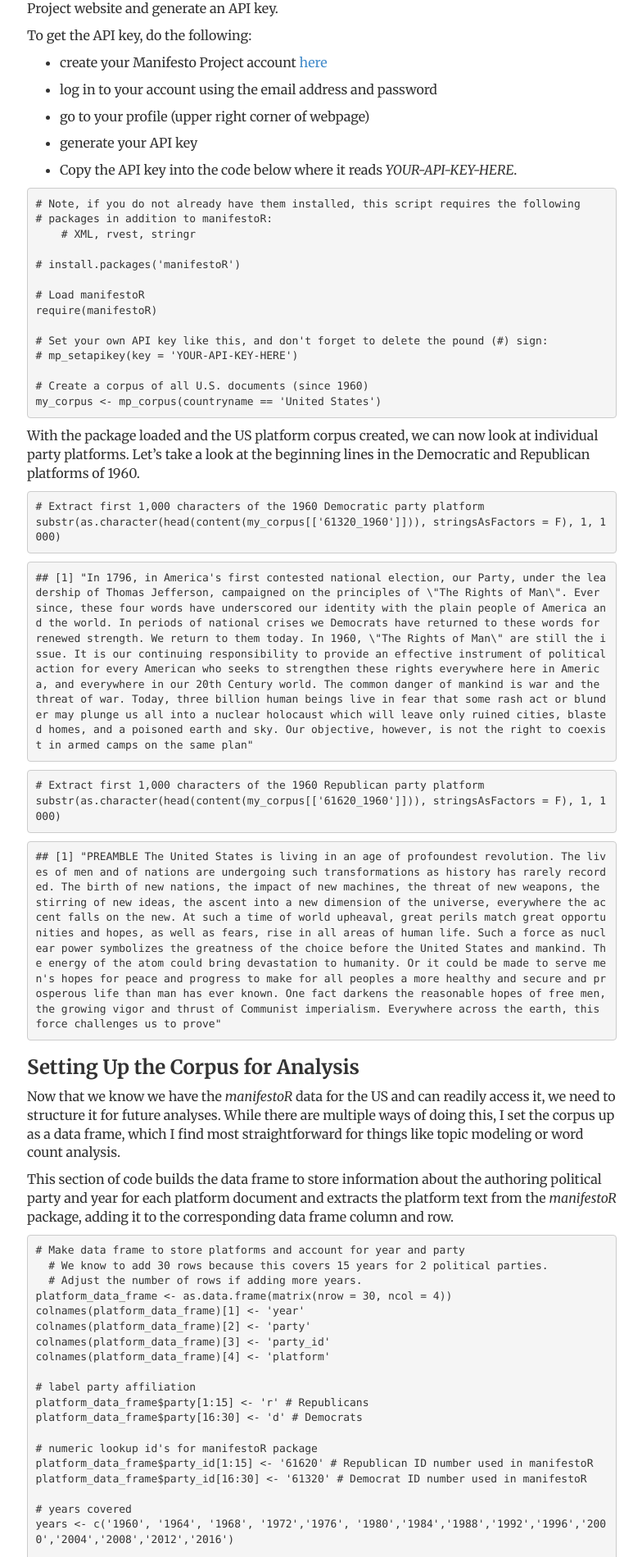
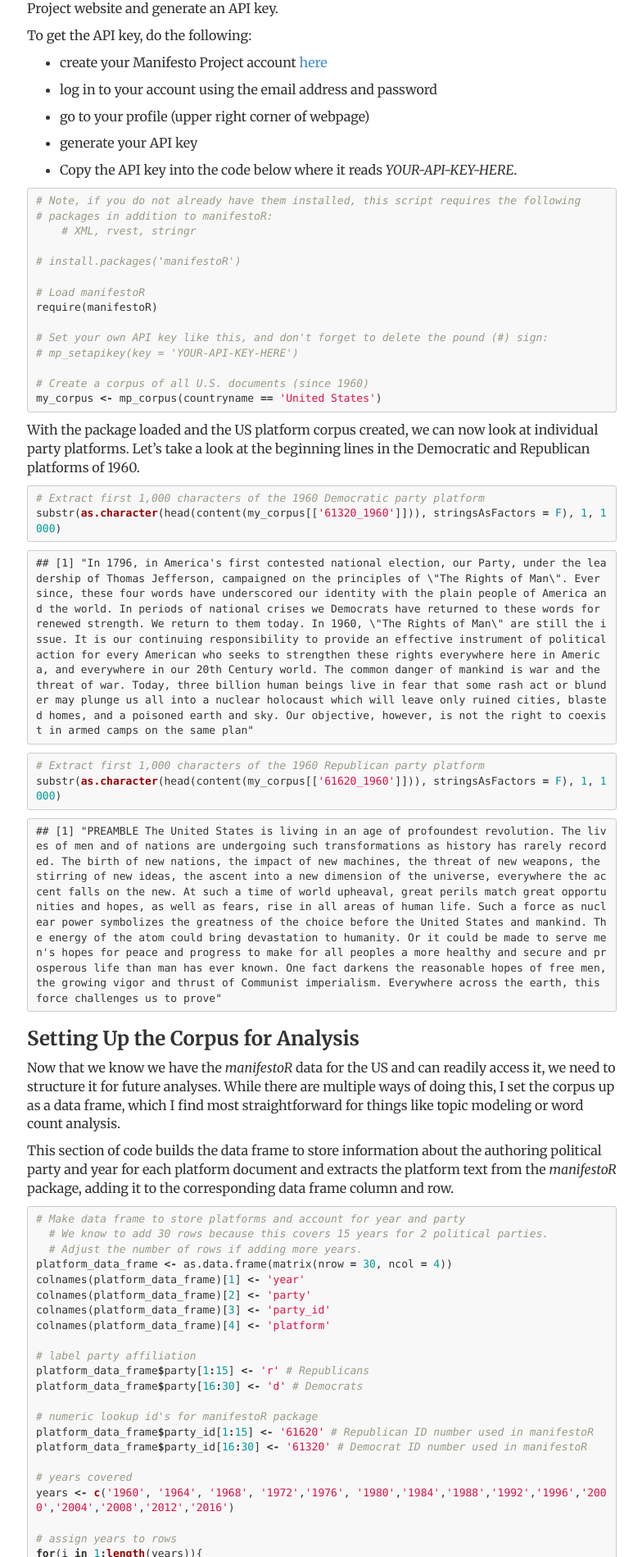
Before and after one commit to joshuarbruce/joshuarbruce.github.io, a Jekyll site: the page built from _posts/2016-09-01-getting-party-platforms.md, in a window 1280 px wide. Shown: the part 469-2368 px from the top of the page at 82% size, without its empty margins (247-1031 px from the left). Built offline with Jekyll 4.4.1, drawn with Linux system fonts in a browser that asks for light colours; nearby versions of some CDN libraries.

Commit message:
Update style.css

```diff
--- a/css/style.css
+++ b/css/style.css
@@ -115,6 +115,69 @@
     border-left: none;
 }
 
-code {
-	color: inherit !important;
-}
+/* github style pygments theme for jekyll */
+/* from https://github.com/aahan/pygments-github-style */
+
+.highlight pre, pre, .highlight .hll { background-color: #f8f8f8; border: 1px solid #ccc; padding: 6px 10px; border-radius: 3px; }
+.highlight .c { color: #999988; font-style: italic; }
+.highlight .err { color: #a61717; background-color: #e3d2d2; }
+.highlight .k { font-weight: bold; }
+.highlight .o { font-weight: bold; }
+.highlight .cm { color: #999988; font-style: italic; }
+.highlight .cp { color: #999999; font-weight: bold; }
+.highlight .c1 { color: #999988; font-style: italic; }
+.highlight .cs { color: #999999; font-weight: bold; font-style: italic; }
+.highlight .gd { color: #000000; background-color: #ffdddd; }
+.highlight .gd .x { color: #000000; background-color: #ffaaaa; }
+.highlight .ge { font-style: italic; }
+.highlight .gr { color: #aa0000; }
+.highlight .gh { color: #999999; }
+.highlight .gi { color: #000000; background-color: #ddffdd; }
+.highlight .gi .x { color: #000000; background-color: #aaffaa; }
+.highlight .go { color: #888888; }
+.highlight .gp { color: #555555; }
+.highlight .gs { font-weight: bold; }
+.highlight .gu { color: #800080; font-weight: bold; }
+.highlight .gt { color: #aa0000; }
+.highlight .kc { font-weight: bold; }
+.highlight .kd { font-weight: bold; }
+.highlight .kn { font-weight: bold; }
+.highlight .kp { font-weight: bold; }
+.highlight .kr { font-weight: bold; }
+.highlight .kt { color: #445588; font-weight: bold; }
+.highlight .m { color: #009999; }
+.highlight .s { color: #dd1144; }
+.highlight .n { color: #333333; }
+.highlight .na { color: teal; }
+.highlight .nb { color: #0086b3; }
+.highlight .nc { color: #445588; font-weight: bold; }
+.highlight .no { color: teal; }
+.highlight .ni { color: purple; }
+.highlight .ne { color: #990000; font-weight: bold; }
+.highlight .nf { color: #990000; font-weight: bold; }
+.highlight .nn { color: #555555; }
+.highlight .nt { color: navy; }
+.highlight .nv { color: teal; }
+.highlight .ow { font-weight: bold; }
+.highlight .w { color: #bbbbbb; }
+.highlight .mf { color: #009999; }
+.highlight .mh { color: #009999; }
+.highlight .mi { color: #009999; }
+.highlight .mo { color: #009999; }
+.highlight .sb { color: #dd1144; }
+.highlight .sc { color: #dd1144; }
+.highlight .sd { color: #dd1144; }
+.highlight .s2 { color: #dd1144; }
+.highlight .se { color: #dd1144; }
+.highlight .sh { color: #dd1144; }
+.highlight .si { color: #dd1144; }
+.highlight .sx { color: #dd1144; }
+.highlight .sr { color: #009926; }
+.highlight .s1 { color: #dd1144; }
+.highlight .ss { color: #990073; }
+.highlight .bp { color: #999999; }
+.highlight .vc { color: teal; }
+.highlight .vg { color: teal; }
+.highlight .vi { color: teal; }
+.highlight .il { color: #009999; }
+.highlight .gc { color: #999; background-color: #EAF2F5; }
```
